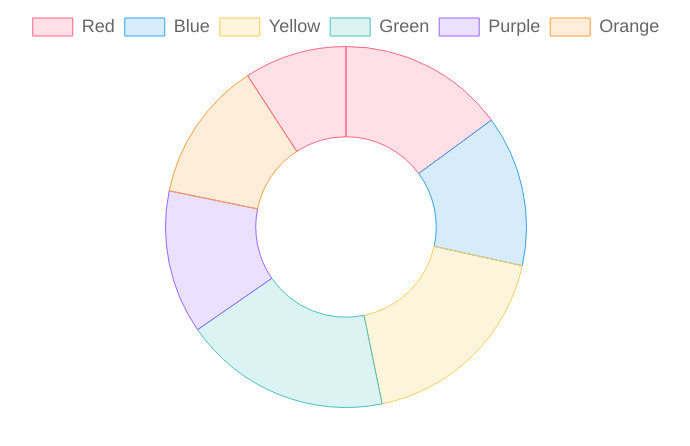
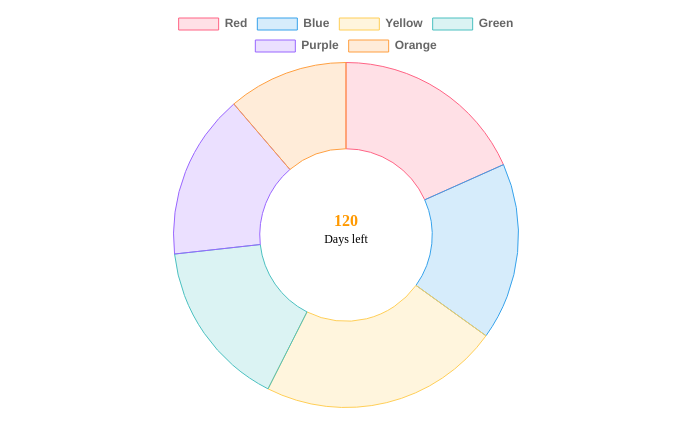
Before and after one commit to shahnewaz171/chart.js-practice, a React (Create React App) app: page / in a window 1280 px wide. Shown: the top 446 px of the page, without its empty margins (294-984 px from the left). Built offline with nearby package versions, Linux system fonts and the light colour scheme.

Commit message:
added value inside to doughnut chart

```diff
--- a/package.json
+++ b/package.json
@@ -7,6 +7,7 @@
     "@testing-library/react": "^11.1.0",
     "@testing-library/user-event": "^12.1.10",
     "chart.js": "^3.5.1",
+    "chartjs-plugin-doughnutlabel": "^2.0.3",
     "react": "^17.0.2",
     "react-chartjs-2": "^3.0.5",
     "react-dom": "^17.0.2",
--- /dev/null
+++ b/src/components/Doughnut.css
@@ -0,0 +1,36 @@
+.chartContainer {
+  margin: 0 auto;
+  max-width: 100%;
+  position: relative;
+  width: 360px;
+}
+.chartInner {
+  /* background: rgba(255, 128, 0, 0.1); */
+  display: flex;
+  flex-direction: column;
+  justify-content: center;
+  align-items: center;
+  position: absolute;
+  top: 30%;
+  right: 20%;
+  bottom: 20%;
+  left: 20%;
+  border-radius: 50%;
+  padding: 1.25em 0;
+  line-height: 120%;
+  /* z-index: -1; Allow tooltips on top */
+  overflow: hidden;
+}
+.chartStatus,
+.chartValue {
+  font-weight: bold;
+}
+.chartTarget,
+.chartDaysLabel {
+  font-size: 0.75em;
+}
+.chartDaysRemaining {
+  color: #f90;
+  font-weight: bold;
+  margin-top: 0.25em;
+}
--- a/src/components/DoughnutChart.js
+++ b/src/components/DoughnutChart.js
@@ -1,17 +1,18 @@
 import React from 'react';
 import { Doughnut } from 'react-chartjs-2';
+import './Doughnut.css';
 
 const DoughnutChart = () => {
 
     return (
-        <div>
+        <div className="chartContainer">
             <Doughnut
                 data={{
                     labels: ['Red', 'Blue', 'Yellow', 'Green', 'Purple', 'Orange'],
                     datasets: [
                         {
                             label: '# of Votes',
-                            data: [65, 59, 80, 81, 56, 55, 40],
+                            data: [65, 59, 80, 56, 55, 40],
                             backgroundColor: [
                                 'rgba(255, 99, 132, 0.2)',
                                 'rgba(54, 162, 235, 0.2)',
@@ -36,26 +37,37 @@ const DoughnutChart = () => {
                 width={600}
                 options={{
                     maintainAspectRatio: false,
-                    scales: {
-                        yAxis: [
-                            {
-                                ticks: {
-                                    beginAtZero: true
-                                }
-                            }
-                        ]
-                    },
                     plugins: {
                         legend: {
                             labels: {
+                                display: true,
+                                backgroundColor: '#ccc',
+                                borderRadius: 3,
                                 font: {
-                                    size: 18
+                                    color: 'red',
+                                    weight: 'bold',
                                 }
+                            },
+                            doughnutlabel: {
+                                labels: [{
+                                    text: '550',
+                                    font: {
+                                        size: 20,
+                                        weight: 'bold'
+                                    }
+                                }, {
+                                    text: 'total'
+                                }]
                             }
                         }
                     }
+
                 }}
             />
+            <div className="chartInner">
+                <div className="chartDaysRemaining">120</div>
+                <div className="chartDaysLabel">Days left</div>
+            </div>
         </div>
     );
 };
```
Also changed, not shown: 1 other file (tests, documents, lock files or other folders).
